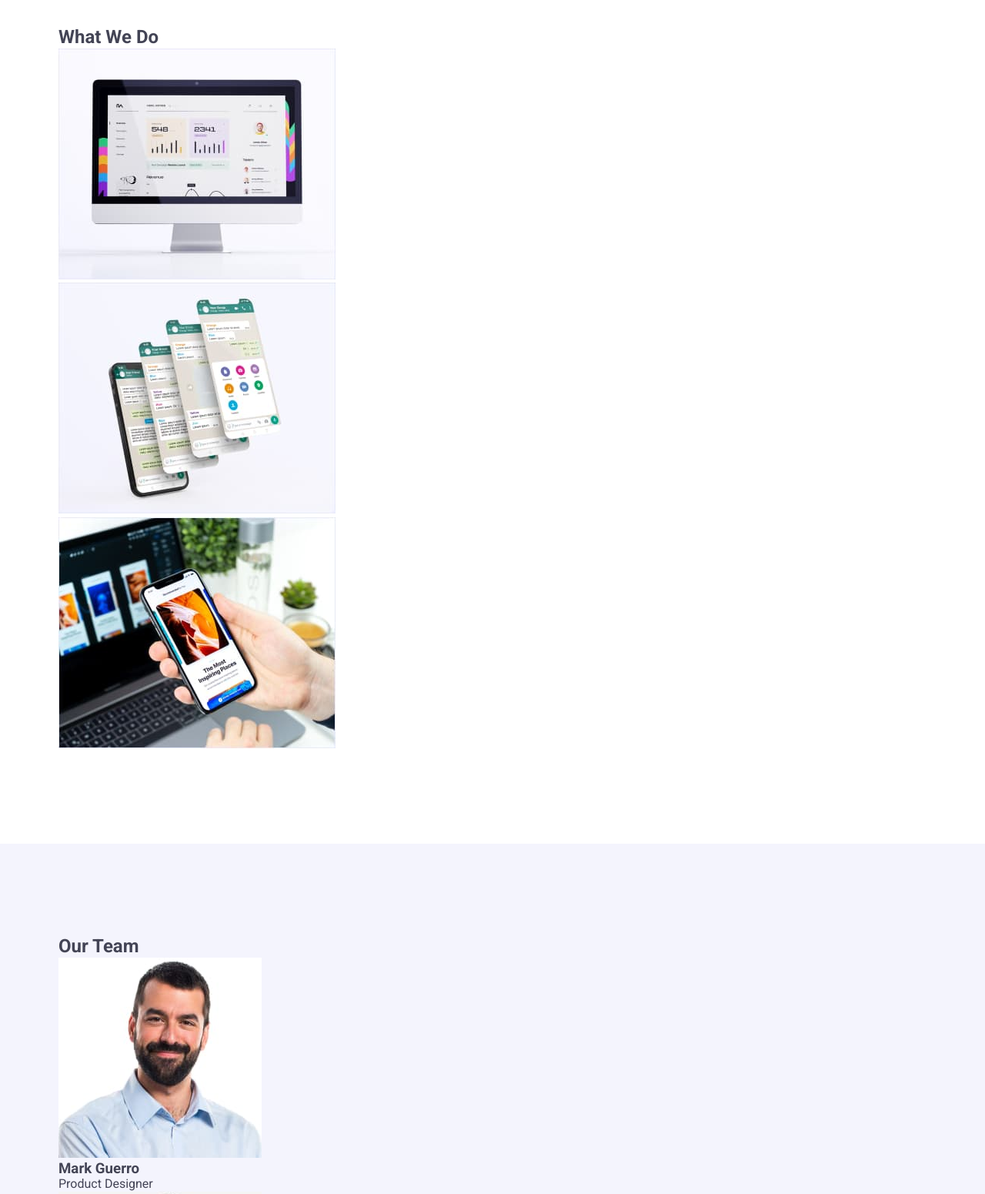
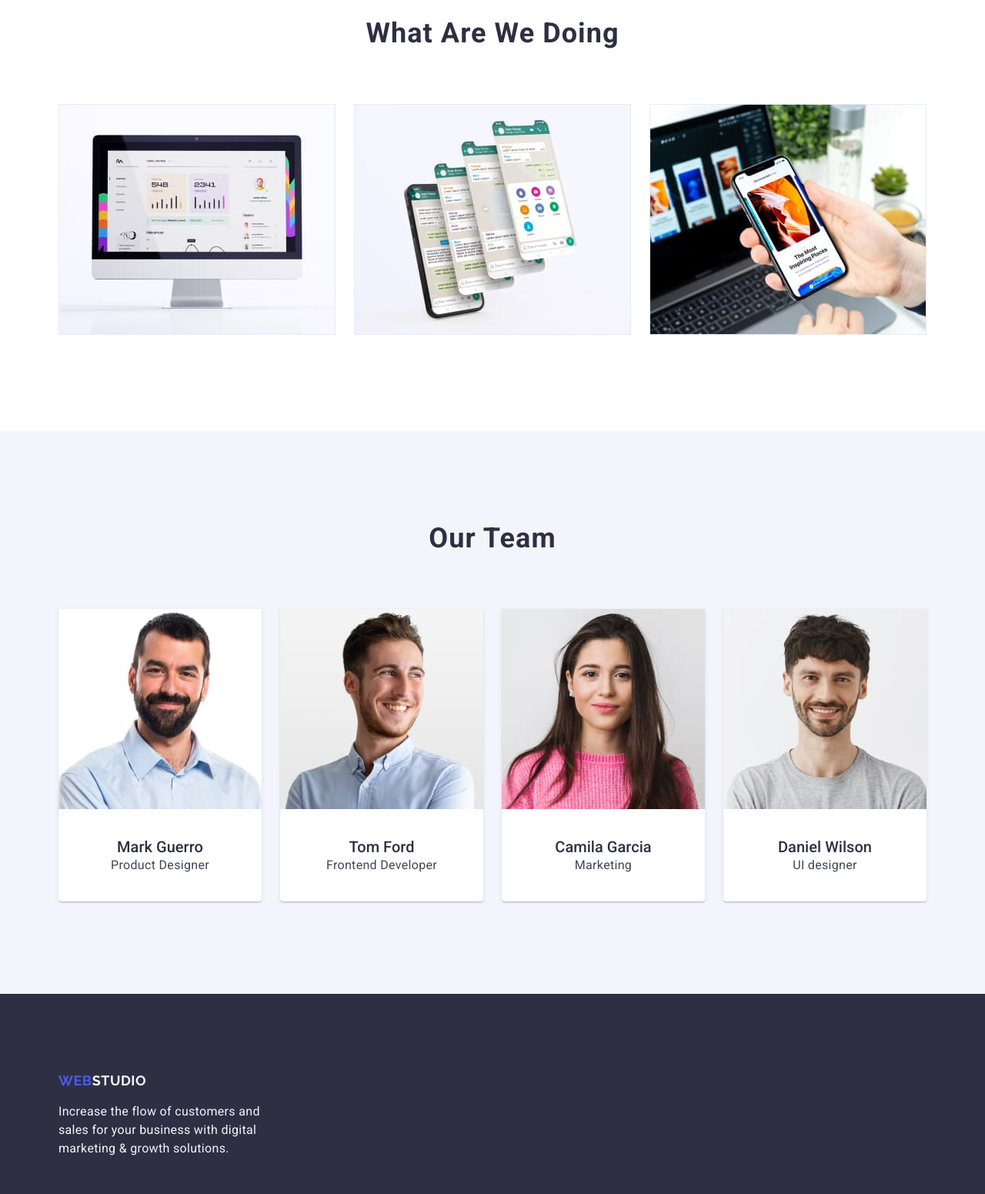
Before and after one commit to OlgaSzum/goit-markup-hw-03, a plain HTML site: page index.html in a window 1280 px wide. Shown: the part 880-2431 px from the top of the page at 77% size. Drawn offline with nearby package versions, Linux system fonts and the light colour scheme.

Commit message:
elements on place

```diff
--- a/CSS/styles.css
+++ b/CSS/styles.css
@@ -24,6 +24,30 @@
 body {
   font-family: "Roboto", sans-serif;
   color: var(--text);
+}
+
+p {
+  font-size: 16px;
+  line-height: 1.5;
+  letter-spacing: 0.02em;
+  color: var(--text);
+}
+
+h2 {
+  font-size: 36px;
+  font-weight: 700;
+  line-height: 1.1;
+  letter-spacing: 0.03em;
+  text-align: center;
+  color: var(--dark);
+}
+
+h3 {
+  font-size: 20px;
+  font-weight: 500;
+  line-height: 1.2;
+  letter-spacing: 0.04px;
+  color: var(--dark);
 }
 
 /* AUXILIARY CLASSES */
@@ -126,8 +150,21 @@ body {
   background-color: var(--dark);
 }
 
+.hero .container {
+  display: flex;
+  flex-direction: column;
+  align-items: center;
+  gap: 48px;
+}
+
 .hero h1 {
+  text-align: center;
   color: var(--white-background);
+  font-size: 56px;
+  font-style: normal;
+  font-weight: 700;
+  line-height: 1.07;
+  letter-spacing: 1.12px;
 }
 
 .hero button {
@@ -151,27 +188,96 @@ body {
   box-shadow: rgba(46, 47, 66, 0.16);
 }
 
+/* VIRTUES */
+
+.virtues {
+  display: flex;
+  gap: 24px;
+  align-items: flex-start;
+}
+
+.virtues p {
+  margin-top: 8px;
+}
+
+/* WHAT ARE WE DOING */
+
+.reduced-margin {
+  margin-top: -120px;
+}
+
+.section2 {
+  display: flex;
+  flex-direction: column;
+  justify-content: center;
+  align-items: center;
+  gap: 72px;
+}
+
+.about {
+  display: flex;
+  gap: 24px;
+}
+
 /* OUR TEAM */
+
 .our-team {
   background-color: var(--light);
 }
 
-/* PORTFOLIO */
-.gallery h3 {
-  font-family: inherit;
-  font-weight: 500;
-  font-size: 20px;
-  line-height: 1.2;
-  letter-spacing: 0.02em;
-  color: var(--dark);
+.our-team__figures {
+  display: flex;
+  gap: 24px;
+  margin-top: 72px;
 }
 
-.gallery p {
-  font-family: inherit;
-  font-size: 16px;
-  line-height: 1.5em;
-  letter-spacing: 0.02em;
-  color: var(--text);
+.our-team__card {
+  display: inline-block;
+  background-color: var(--white-background);
+  border-radius: 0px 0px 4px 4px;
+  box-shadow: 0px 2px 1px 0px rgba(46, 47, 66, 0.08),
+    0px 1px 1px 0px rgba(46, 47, 66, 0.16),
+    0px 1px 6px 0px rgba(46, 47, 66, 0.08);
+  width: 264px;
+  height: 380px;
+}
+
+.our-team__card-content {
+  padding: 32px 16px 32px 16px;
+  text-align: center;
+  align-items: center;
+}
+
+/*FOOTER*/
+
+.footer {
+  background-color: var(--dark);
+}
+
+.footer .container {
+  display: flex;
+  flex-direction: column;
+  padding-top: 101.5px;
+  padding-bottom: 100px;
+}
+
+.footer__text {
+  color: var(--light);
+  width: 264px;
+  height: 72px;
+  margin-top: 17.5px;
+}
+
+.footer .logo__studio {
+  color: var(--light);
+}
+
+/* PORTFOLIO */
+
+.filters {
+  display: inline-flex;
+  align-items: flex-start;
+  gap: 24px;
 }
 
 .filters button {
@@ -185,6 +291,11 @@ body {
   font-weight: 500;
   line-height: 1.5;
   letter-spacing: 0.04em;
+
+  display: flex;
+  padding: 12px 24px;
+  justify-content: center;
+  align-items: center;
 }
 
 .filters button:hover,
@@ -194,22 +305,33 @@ body {
   color: var(--white-background);
 }
 
-/*FOOTER*/
+.gallery__card-content {
+  border: 1px solid;
+  border-color: var(--accent);
+  background-color: var(--white-background);
 
-.footer {
-  background-color: var(--dark);
+  display: flex;
+  padding: 0px 16px;
+  flex-direction: column;
+  justify-content: center;
+  align-items: flex-start;
+  gap: 8px;
+  align-self: stretch;
+
+  margin: 32px 0;
 }
 
-.footer__text {
-  font-size: 16px;
-  line-height: 2.4;
-  letter-spacing: 0.02em;
-  text-transform: none;
-  color: var(--light);
-  width: 264px;
-  height: 72px;
+.gallery h3 {
+  color: var(--dark);
 }
 
-.footer .logo__studio {
-  color: var(--light);
+.gallery .list {
+  display: flex;
+  flex-direction: row;
+  flex-wrap: wrap;
+  gap: 24px;
 }
+
+.gallery .img {
+  display: block;
+}
--- a/index.html
+++ b/index.html
@@ -31,7 +31,7 @@
             </nav>
             <div class="contact">
                 <a class="button" href="mailto:info@devstudio.com">info@devstudio.com</a>
-                <a class="button" href="tel:+48111111111">+11 (000) 111-11-11</a>
+                <a class="button" href="tel:+11(000)1111111">+11 (000) 111-11-11</a>
             </div>
         </div>
     </header>
@@ -39,15 +39,15 @@
 <!--hero -->
     <section class="hero section">
         <div class="container">
-            <h1>Effective Solutions for Your Business</h1>
+            <h1>Effective Solutions<br>for Your Business</h1>
             <button type="button">Order Service</button>
         </div>
     </section>
-<!--section 1-->
+<!-- SECTION 1-->
     <section class="section">
         <div class="container">
-                <ul class="list">
-                <li>
+            <ul class="virtues list">
+                <li class="feature">
                     <h3>Strategy</h3>
                     <p>Our goal is to identify the business
                     problem to walk away with the perfect and creative solution.</p>
@@ -64,14 +64,14 @@
                     <h3>Technologies</h3>
                     <p>Design practice focused on digital experiences. We bring forth a deep passion for problem-solving.</p>
                 </li>
-                </ul>
+            </ul>
         </div>
     </section>
-<!-- what we do -->
-    <section class="section">
-        <div class="container">
-            <h2>What We Do</h2>
-            <ul class="list">
+<!-- what are we doing -->
+    <section class="section reduced-margin">
+        <div class="section2 container">
+            <h2>What Are We Doing</h2>
+            <ul class="about list">
                 <li><img src="./images/what-we-do/img-1.jpg" alt="website-design" width="360" height="300"/></li>
                 <li><img src="./images/what-we-do/img-2.jpg" alt="application-layers" width="360" height="300"></li>
                 <li><img src="./images/what-we-do/img-3.jpg" alt="responsive-design" width="360" height="300"></li>
@@ -79,46 +79,46 @@
         </div>
     </section>
 
-<!--our team   -->
+<!-- OUR TEAM -->
     <section class="our-team section">
         <div class="container">
             <h2>Our Team</h2>
-            <ul class="list">
+            <ul class="our-team__figures list">
                 <li>
-                    <figure>
+                    <figure class="our-team__card">
                         <img src="./images/our-team/mark-guerrero.jpg" alt="a-professional" width="264" height="260">
 
-                        <figcaption>
+                        <figcaption class="our-team__card-content">
                             <h3>Mark Guerro</h3>
                             <p>Product Designer</p>
                         </figcaption>
                     </figure>
                 </li>
                 <li>
-                    <figure>
+                    <figure class="our-team__card">
                         <img src="./images/our-team/tom-ford.jpg" alt="smiling-teambuddy" width="264" height="260">
 
-                        <figcaption>
+                        <figcaption class="our-team__card-content">
                             <h3>Tom Ford</h3>
                             <p>Frontend Developer</p>
                         </figcaption>
                     </figure>
                 </li>
                 <li>
-                    <figure>
+                    <figure class="our-team__card">
                         <img src="./images/our-team/camila-garcia.jpg" alt="pink-sweater-marketing-face" width="264" height="260">
 
-                        <figcaption>
+                        <figcaption class="our-team__card-content">
                             <h3>Camila Garcia</h3>
                             <p>Marketing</p>
                         </figcaption>
                     </figure>
                 </li>
                 <li>
-                    <figure>
+                    <figure class="our-team__card">
                         <img src="./images/our-team/daniel-wilson.jpg" alt="casual-friendly-looking-guy" width="264" height="260">
 
-                        <figcaption>
+                        <figcaption class="our-team__card-content">
                             <h3>Daniel Wilson</h3>
                             <p>UI designer</p>
                         </figcaption>
@@ -129,7 +129,7 @@
     </section>
 </main>
 
-    <footer class="footer section">
+    <footer class="footer">
         <div class="container">
             <a class="logo__web" href="index.html"><span>Web</span><span class="logo__studio">Studio</span></a>
             <p class="footer__text">Increase the flow of customers and sales for your business with digital marketing & growth solutions.</p>
```
Also changed, not shown: portfolio.html (+19 -18 lines).
